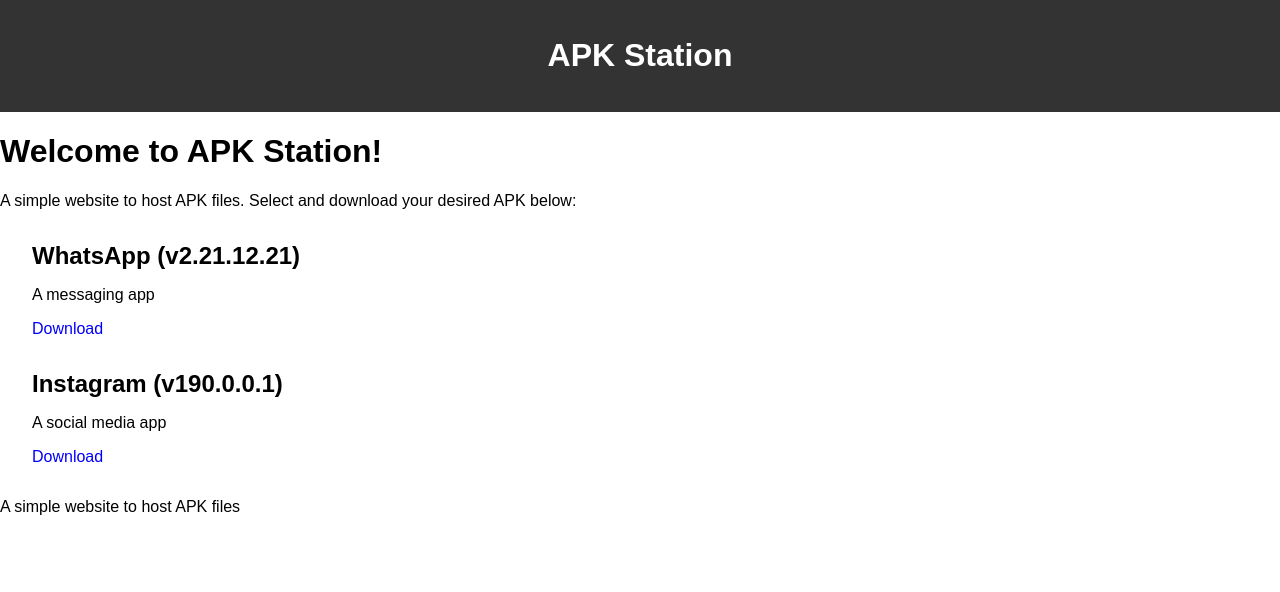
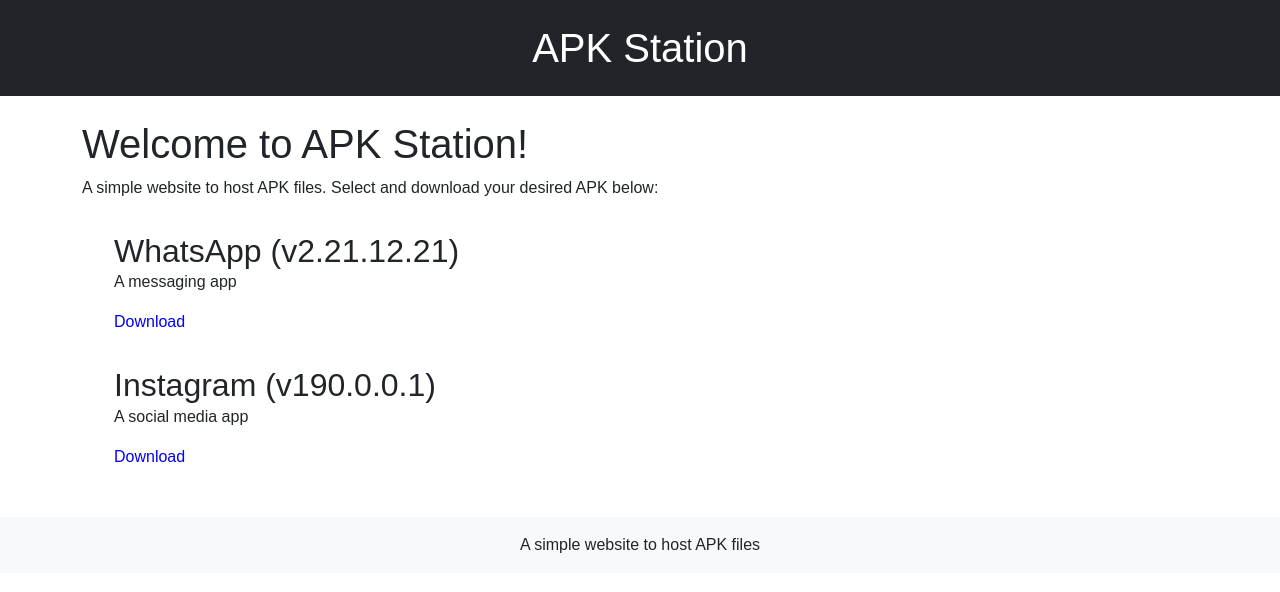
Before and after one commit to Hike-projects/apk-station, a Jekyll site: the page built from index.html, in a window 1280 px wide. Shown: the top 592 px of the page. Built offline with Jekyll 4.4.1, drawn with Linux system fonts in a browser that asks for light colours.

Commit message:
Update default.html

```diff
--- a/_layouts/default.html
+++ b/_layouts/default.html
@@ -2,18 +2,23 @@
 <html lang="en">
   <head>
     <meta charset="UTF-8">
+    <meta name="viewport" content="width=device-width, initial-scale=1.0">
     <title>{{ page.title }}</title>
+    <link rel="stylesheet" href="https://cdn.jsdelivr.net/npm/bootstrap@5.3.3/dist/css/bootstrap.min.css">
+    <script src="https://cdn.jsdelivr.net/npm/bootstrap@5.3.3/dist/js/bootstrap.bundle.min.js" defer></script>
     <link rel="stylesheet" href="{{ site.baseurl }}/assets/styles.css">
   </head>
   <body>
-    <header>
-      <h1>{{ site.title }}</h1>
+    <header class="bg-dark text-white text-center py-4">
+      <h1 class="m-0">{{ site.title }}</h1>
     </header>
-    <main>
+
+    <main class="container mt-4">
       {{ content }}
     </main>
-    <footer>
-      <p>{{ site.description }}</p>
+
+    <footer class="text-center mt-5 p-3 bg-light">
+      <p class="m-0">{{ site.description }}</p>
     </footer>
   </body>
 </html>
```
